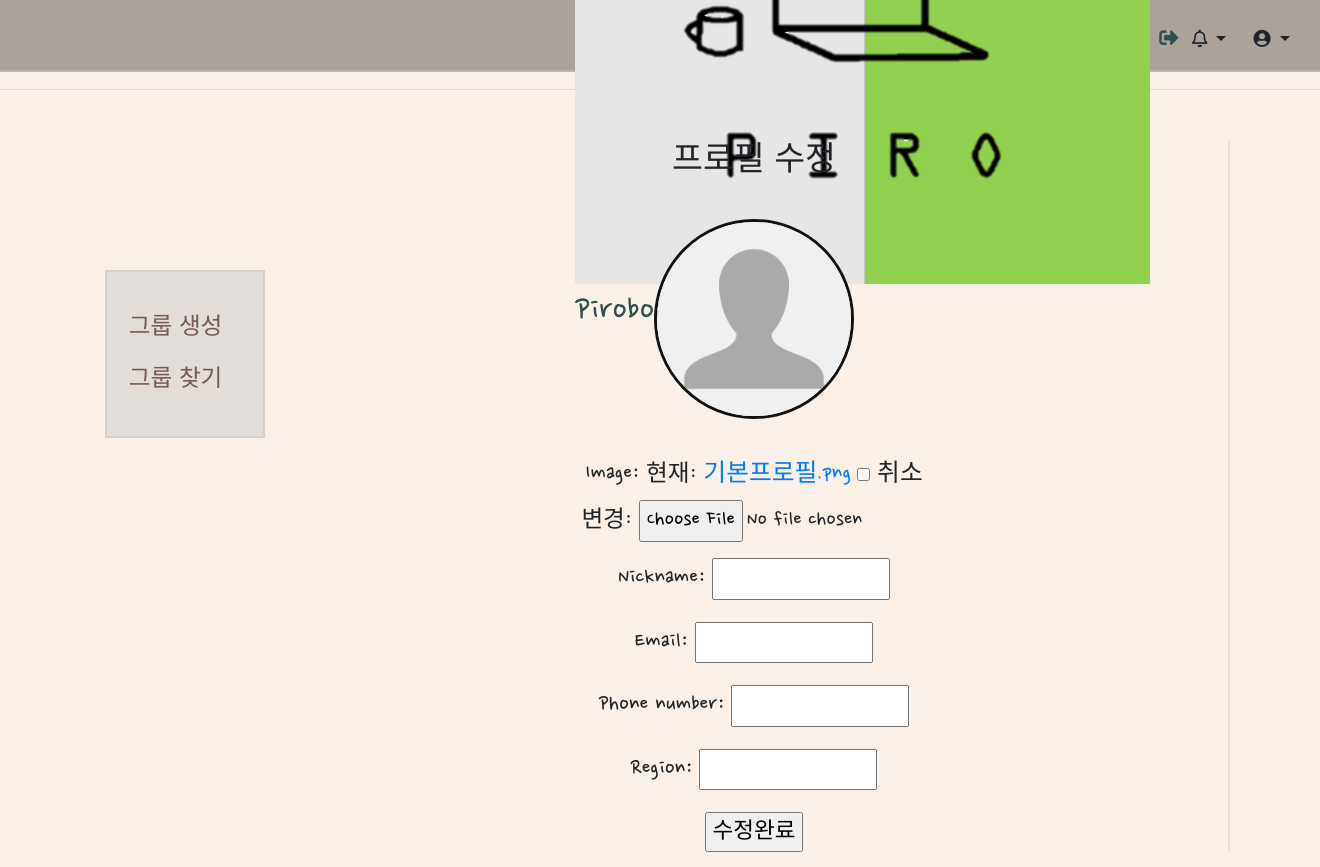
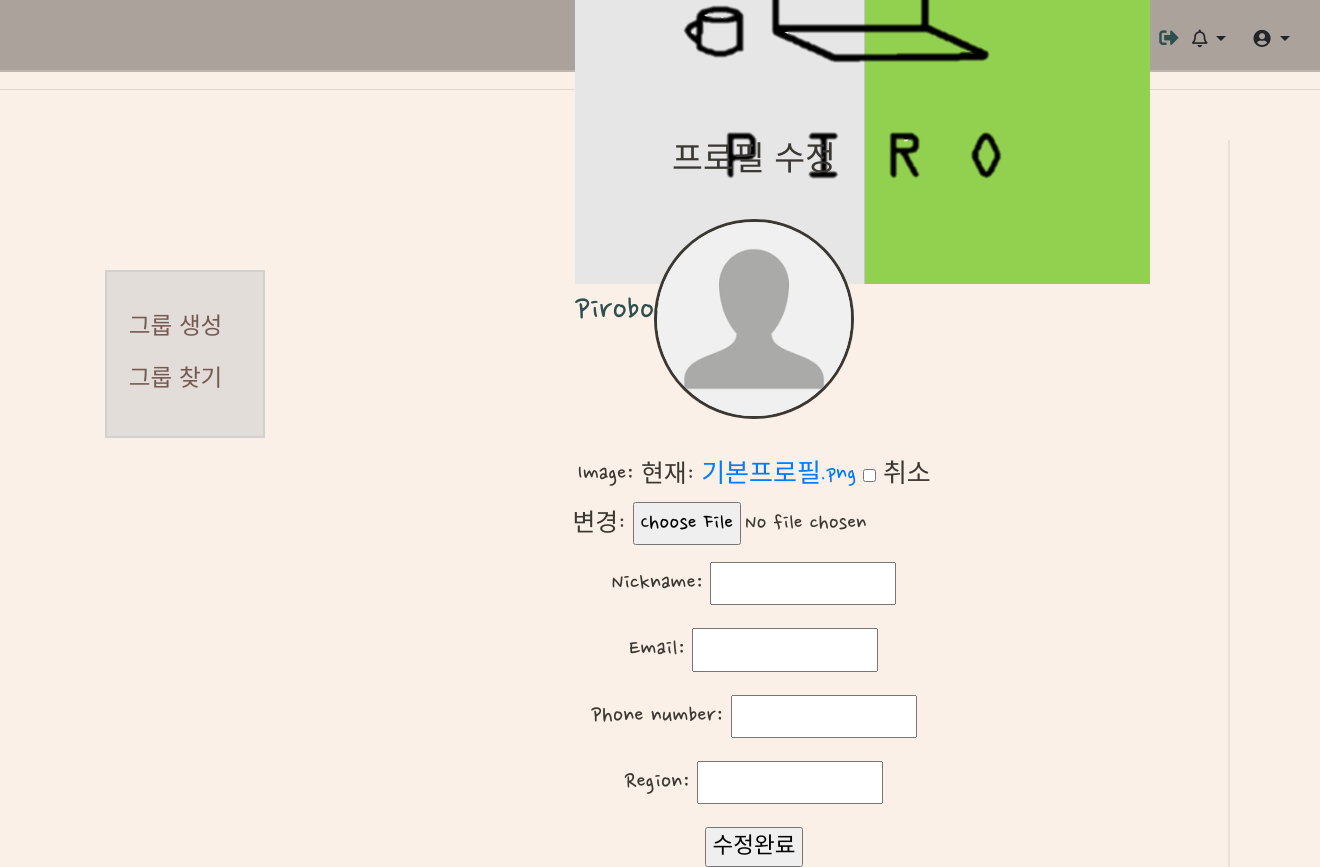
Before and after one commit to pirogramming/PiroBoard, a Django app: page /profile/update/ in a window 1320 px wide. Run offline with Django 3.2, Linux system fonts and the light colour scheme; the visitor is signed in with stand-in values (Sample User, id 1); some libraries are stand-ins or nearby versions.

Commit message:
프로필 수정 색

```diff
--- a/users/templates/users/profile_update.html
+++ b/users/templates/users/profile_update.html
@@ -13,7 +13,7 @@
 
     <div class="content-section">
 
-        <h2>프로필 수정</h2><br/>
+        <h2 style="color: rgb(59, 56, 51);">프로필 수정</h2><br/>
 
         {% if not user.is_authenticated %}
             <a href="{% url 'login' %}?next={{ request.path }}">로그인이 필요합니다.</a>
@@ -25,13 +25,16 @@
                 {% if form.image != None %}
                     <div>
                         <img class="rounded-circle" width="200px" height="200px"
-                             style="border: 3px solid #121212; border-radius: 100px;
+                             style="border: 3px solid rgb(59, 56, 51);; border-radius: 100px;
                              -moz-border-radius: 100px; -khtml-border-radius: 100px; -webkit-border-radius: 100px;"
                              src="{{ user.profile.image.url }}"><br/><br/>
                     </div>
                 {% endif %}
 
-                {{ form.as_p }}
+                <div style="color: rgb(59, 56, 51) !important; text-decoration: none">
+                    {{ form.as_p }}
+                </div>
+
                 <input type="submit" value="수정완료">
 
             </div>
```
